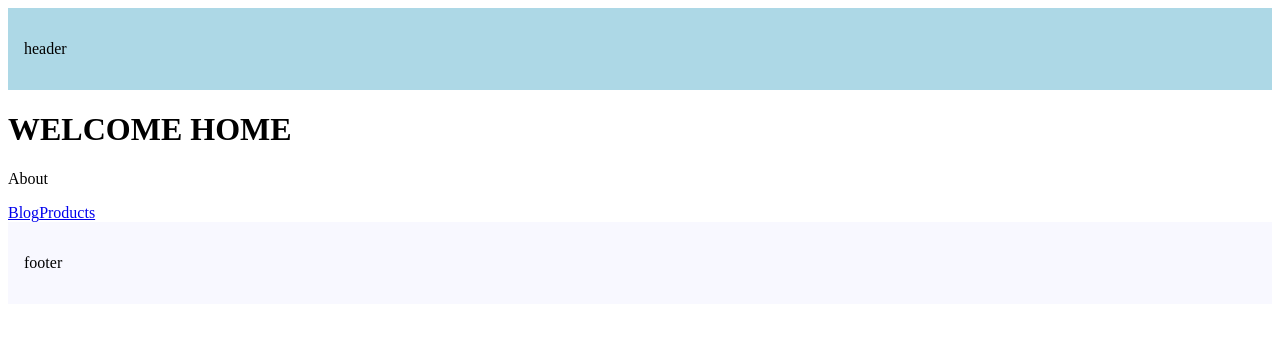
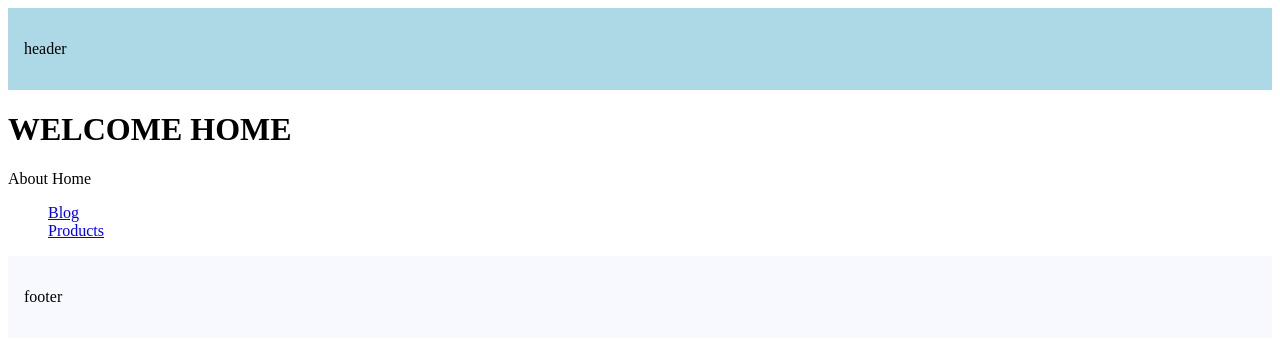
Before and after one commit to AleksandarStanisic021/my-world, a Next.js app: page / in a window 1280 px wide. Shown: the top 340 px of the page. Built offline with nearby package versions, Linux system fonts and the light colour scheme.

Commit message:
Update Home and Product List components: enhance navigation and improve layout

```diff
--- a/src/app/page.tsx
+++ b/src/app/page.tsx
@@ -5,9 +5,15 @@ export default function Home() {
   return (
     <>
       <h1>WELCOME HOME</h1>
-        <p>About</p>
-        <Link href="/blog">Blog</Link>
-        <Link href="/products">Products</Link>
+        <p>About Home</p>
+        <ul style={{listStyleType:"none"}}>
+          <li>
+          <Link href="/blog">Blog</Link>
+          </li>
+          <li>
+          <Link href="/products">Products</Link>
+          </li>
+        </ul>
     </>
   )
 }
--- a/src/app/products/page.tsx
+++ b/src/app/products/page.tsx
@@ -1,16 +1,19 @@
 import Link from "next/link"
 
 export default function ProductList() {
+  const productId=100
   return (
     <>
     <h1>
       Product List
     </h1>
+        <Link href="/"><h3>Home</h3></Link>
         <Link href="/products/1"><h2>product 1</h2></Link>
         <Link href="/products/2"><h2>product 2</h2></Link>
         <Link href="/products/3"><h2>product 3</h2></Link>
+       <Link href={`/products/${productId}`}><h2>product {productId}</h2></Link>
 
-        <Link href="/">Home</Link>
+
     </>
   )
 }
```
